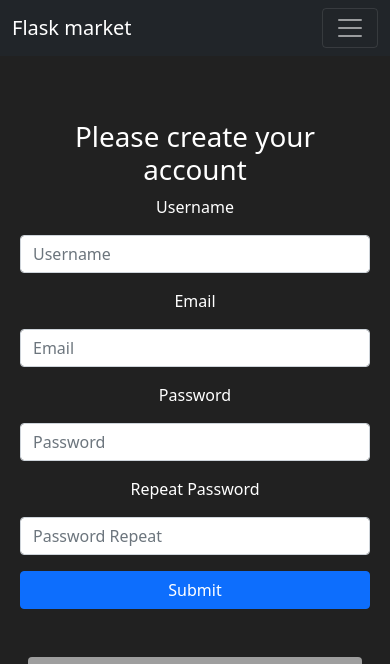
After one commit to ZoranUTF8/FlaskMarket, a Flask app: page /register in a window 390 px wide. The commit adds this page. Shown: the top 664 px of the page. Run offline with Flask 2, Linux system fonts and the light colour scheme; some libraries are stand-ins or nearby versions; grey boxes are pictures that could not be loaded.

Commit message:
add register form

```diff
--- a/market/__init__.py
+++ b/market/__init__.py
@@ -1,3 +1,4 @@
+
 from flask import Flask
 from flask_sqlalchemy import SQLAlchemy
 # create the app
@@ -5,11 +6,10 @@ app = Flask(__name__)
 app.app_context().push()
 
 app.config["SQLALCHEMY_DATABASE_URI"] = "sqlite:///market.db"
-
+app.config["SECRET_KEY"] = "e4194bfabcb346ff60e510e4"
 db = SQLAlchemy(app)
 
 
 # with app.app_context():
 #     db.create_all()
-
 from market.routes import routes
--- /dev/null
+++ b/market/forms/form.py
@@ -0,0 +1,10 @@
+from flask_wtf import FlaskForm
+from wtforms import StringField, PasswordField, SubmitField
+
+
+class RegisterForm(FlaskForm):
+    userName = StringField(label="Username")
+    emailAddress = StringField(label="Email")
+    passwordOne = PasswordField(label="Password")
+    passwordTwo = PasswordField(label="Repeat Password")
+    submit = SubmitField(label="Submit")
--- a/market/routes/routes.py
+++ b/market/routes/routes.py
@@ -1,6 +1,7 @@
 from market import app
 from flask import render_template
 from market.model.models import Item
+from market.forms.form import RegisterForm
 
 
 @app.route("/")
@@ -13,3 +14,9 @@ def homePage():
 def marketPage():
     items = Item.query.all()
     return render_template('market.html', items=items)
+
+
+@app.route("/register")
+def registerPage():
+    form = RegisterForm()
+    return render_template("register.html", form=form)
--- a/market/templates/basePage.html
+++ b/market/templates/basePage.html
@@ -39,10 +39,10 @@
                 </ul>
                 <ul class="navbar-nav">
                     <li class="nav-item">
-                        <a class="nav-link" href="#">Pricing</a>
+                        <a class="nav-link" href="{{url_for('registerPage')}}">Register</a>
                     </li>
                     <li class="nav-item">
-                        <a class="nav-link disabled" href="#" tabindex="-1" aria-disabled="true">Disabled</a>
+                        <a class="nav-link" href="#">Pricing</a>
                     </li>
                 </ul>
             </div>
--- /dev/null
+++ b/market/templates/register.html
@@ -0,0 +1,52 @@
+{% extends "basePage.html" %}
+
+<!-- TITLE -->
+{% block title %}
+Register
+{% endblock%}
+
+
+<!-- MAIN CONTENT -->
+{% block content %}
+
+<div class="text-center mt-5 mb-5 p-3">
+    <div class="container">
+        <h1 class="h1">Please create your account</h1>
+
+        <div class="row g-5">
+            <div class="col-sm-12 col-md-6">
+                <form method="POST" class="form-register row g-3" style="color:white">
+                    <!-- USERNAME -->
+                    {{form.userName.label()}}
+                    {{form.userName(class="form-control",placeholder="Username")}}
+                    <!-- EMAIL -->
+                    {{form.emailAddress.label()}}
+                    {{form.emailAddress(class="form-control",placeholder="Email")}}
+
+                    <!-- Password -->
+                    {{form.passwordOne.label()}}
+                    {{form.passwordOne(class="form-control",placeholder="Password")}}
+
+                    <!-- Password repeat -->
+                    {{form.passwordTwo.label()}}
+                    {{form.passwordTwo(class="form-control",placeholder="Password Repeat")}}
+
+                    <!-- Submit -->
+                    {{form.submit(class="btn btn-primary")}}
+
+                </form>
+            </div>
+            <div class="col-sm-12 col-md-6">
+                <img class="img-fluid rounded mx-auto d-block"
+                    src="https://dc0f69v5medz9.cloudfront.net/company/400/400/company__28b0dbe4-e66c-481f-b676-97dd5c6b912d.jpeg"
+                    alt="company logo">
+            </div>
+        </div>
+
+    </div>
+</div>
+
+
+
+{% endblock %}
+<!-- END MAIN -->
```
Also changed, not shown: readMe.txt.
